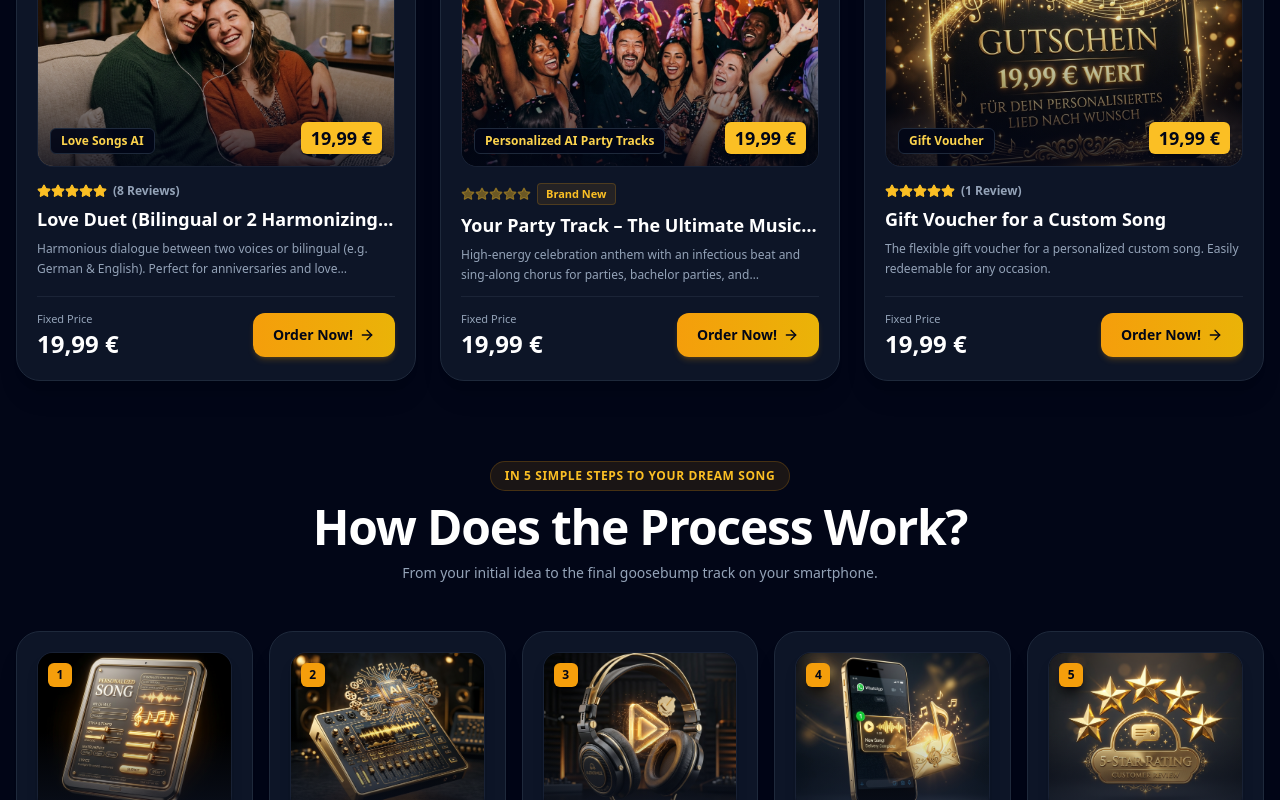
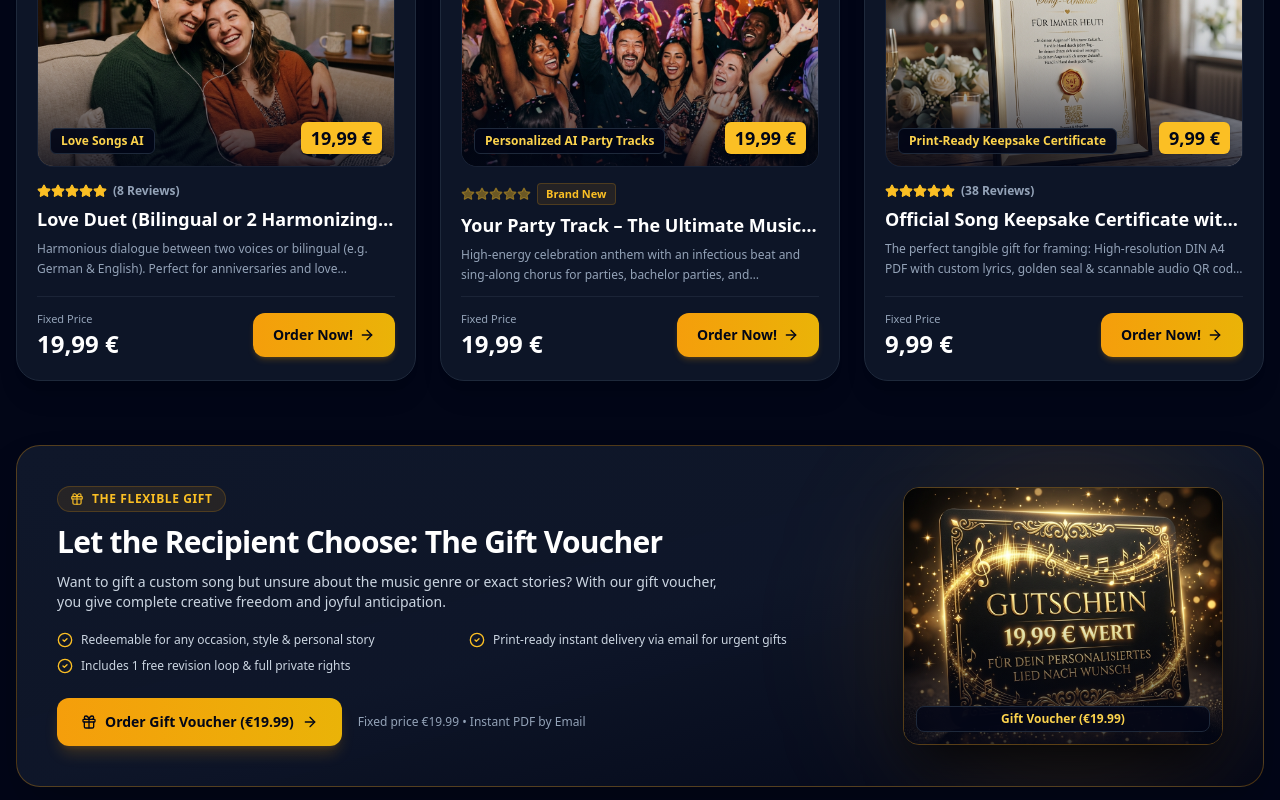
Before and after one commit to dirkonlineservices/mymusicmoment24, a React (Vite) app: page / in a window 1280 px wide. Shown: the part 4160-4960 px from the top of the page. Built offline with nearby package versions, Linux system fonts and the light colour scheme.

Commit message:
feat: replace 6th catalog product with official song certificate and add dedicated gift voucher spotlight banner

```diff
--- a/src/components/ProductCatalog.jsx
+++ b/src/components/ProductCatalog.jsx
@@ -1,5 +1,5 @@
 import React, { useState } from "react";
-import { Star, Sparkles, ArrowRight, Play, X, Youtube } from "lucide-react";
+import { Star, Sparkles, ArrowRight, Play, X, Youtube, Gift, CheckCircle2 } from "lucide-react";
 import { PRODUCTS } from "../data/products";
 import { useLanguage } from "../context/LanguageContext";
 
@@ -10,6 +10,7 @@ const CATEGORIES = [
   { id: "jubilaeum", label: "Jubiläum & Hochzeitstag" },
   { id: "liebe", label: "Liebeslieder KI" },
   { id: "party", label: "Partytracks KI" },
+  { id: "urkunde", label: "Song-Urkunde" },
 ];
 
 export default function ProductCatalog({ onSelectProduct }) {
@@ -24,6 +25,7 @@ export default function ProductCatalog({ onSelectProduct }) {
     jubilaeum: language === "en" ? "Anniversary & Milestone" : "Jubiläum & Hochzeitstag",
     liebe: language === "en" ? "Love Songs AI" : "Liebeslieder KI",
     party: language === "en" ? "Party Tracks AI" : "Partytracks KI",
+    urkunde: language === "en" ? "Keepsake Certificate" : "Song-Urkunde",
   };
 
   const getLocalizedProduct = (prod) => {
@@ -110,7 +112,7 @@ export default function ProductCatalog({ onSelectProduct }) {
                     {prod.categoryLabel}
                   </span>
                   <span className="text-base sm:text-lg font-black text-slate-950 bg-amber-400 px-2.5 py-0.5 rounded-md shadow">
-                    19,99 €
+                    {prod.price.toFixed(2).replace(".", ",")} €
                   </span>
                 </div>
               </div>
@@ -170,7 +172,7 @@ export default function ProductCatalog({ onSelectProduct }) {
             <div className="pt-3.5 border-t border-slate-800/80 flex items-center justify-between gap-3">
               <div>
                 <span className="text-[11px] text-slate-400 block">{t("catalog.fixedPrice")}</span>
-                <span className="text-xl sm:text-2xl font-black text-white">19,99 €</span>
+                <span className="text-xl sm:text-2xl font-black text-white">{prod.price.toFixed(2).replace(".", ",")} €</span>
               </div>
               <button
                 onClick={() => onSelectProduct(prod)}
@@ -183,6 +185,78 @@ export default function ProductCatalog({ onSelectProduct }) {
           </div>
           );
         })}
+      </div>
+
+      {/* Geschenkgutschein Feature Banner */}
+      <div className="mt-12 sm:mt-16 bg-gradient-to-br from-slate-900 via-slate-900/95 to-slate-950 border border-amber-500/30 hover:border-amber-500/50 rounded-3xl p-6 sm:p-8 lg:p-10 flex flex-col lg:flex-row items-center justify-between gap-8 shadow-2xl relative overflow-hidden transition-all">
+        {/* Glow background accent */}
+        <div className="absolute top-0 right-0 w-96 h-96 bg-amber-500/10 rounded-full blur-3xl pointer-events-none" />
+
+        <div className="flex-1 min-w-0 z-10">
+          <div className="inline-flex items-center gap-2 text-xs font-bold uppercase tracking-wider text-amber-400 bg-amber-500/10 border border-amber-500/20 px-3 py-1 rounded-full mb-3">
+            <Gift className="w-3.5 h-3.5" />
+            <span>{t("catalog.voucherBanner.badge", "Das flexible Geschenk")}</span>
+          </div>
+
+          <h3 className="text-xl sm:text-3xl font-extrabold text-white tracking-tight mb-3">
+            {t("catalog.voucherBanner.title", "Überlasse dem Beschenkten die Wahl: Der Geschenkgutschein")}
+          </h3>
+
+          <p className="text-slate-300 text-xs sm:text-sm leading-relaxed mb-5 max-w-2xl">
+            {t("catalog.voucherBanner.desc", "Du möchtest einen Song verschenken, bist dir bei Musikstil oder Anekdoten aber noch unsicher? Mit unserem Gutschein verschenkst du pure Vorfreude und die volle kreative Freiheit.")}
+          </p>
+
+          <div className="grid grid-cols-1 sm:grid-cols-2 gap-2.5 mb-6 text-xs text-slate-300">
+            <div className="flex items-center gap-2">
+              <CheckCircle2 className="w-4 h-4 text-amber-400 shrink-0" />
+              <span>{t("catalog.voucherBanner.feature1", "Flexibel einlösbar für jeden Anlass & jedes Genre")}</span>
+            </div>
+            <div className="flex items-center gap-2">
+              <CheckCircle2 className="w-4 h-4 text-amber-400 shrink-0" />
+              <span>{t("catalog.voucherBanner.feature2", "Sofort druckfertig per E-Mail für eilige Geschenke")}</span>
+            </div>
+            <div className="flex items-center gap-2">
+              <CheckCircle2 className="w-4 h-4 text-amber-400 shrink-0" />
+              <span>{t("catalog.voucherBanner.feature3", "Inklusive 1 Gratis-Korrekturschleife & privater Nutzungsrechte")}</span>
+            </div>
+          </div>
+
+          <div className="flex flex-wrap items-center gap-4">
+            <button
+              onClick={() =>
+                onSelectProduct({
+                  id: "gutschein",
+                  title: language === "en" ? "Gift Voucher for a Custom Song" : "Geschenkgutschein für ein Wunschlied",
+                  price: 19.99,
+                  category: "gutschein",
+                })
+              }
+              className="px-6 py-3.5 bg-gradient-to-r from-amber-500 to-yellow-500 hover:from-amber-600 hover:to-yellow-600 text-slate-950 font-black text-sm rounded-xl shadow-lg shadow-amber-500/20 flex items-center gap-2 transition active:scale-95"
+            >
+              <Gift className="w-4 h-4" />
+              <span>{t("catalog.voucherBanner.btn", "Gutschein verschenken (19,99 €)")}</span>
+              <ArrowRight className="w-4 h-4" />
+            </button>
+            <span className="text-xs text-slate-400 font-medium">
+              {language === "en" ? "Fixed price €19.99 • Instant PDF by Email" : "19,99 € Festpreis • Sofort per E-Mail"}
+            </span>
+          </div>
+        </div>
+
+        {/* Voucher Photo Mockup */}
+        <div className="w-full lg:w-80 shrink-0 z-10">
+          <div className="relative rounded-2xl overflow-hidden border border-amber-500/30 shadow-2xl shadow-black/80 group">
+            <img
+              src="/images/gutschein.jpg"
+              alt="Geschenkgutschein MyMusicMoment24"
+              className="w-full h-56 lg:h-64 object-cover group-hover:scale-105 transition-transform duration-700"
+            />
+            <div className="absolute inset-0 bg-gradient-to-t from-slate-950/80 via-transparent to-transparent pointer-events-none" />
+            <span className="absolute bottom-3 left-3 right-3 text-center text-xs font-bold text-amber-300 bg-slate-950/80 backdrop-blur-md py-1 px-3 rounded-lg border border-slate-800">
+              {language === "en" ? "Gift Voucher (€19.99)" : "Geschenkgutschein (19,99 €)"}
+            </span>
+          </div>
+        </div>
       </div>
 
       {/* Video Modal */}
--- a/src/data/products.js
+++ b/src/data/products.js
@@ -63,15 +63,15 @@ export const PRODUCTS = [
     description: "Uptempo-Feiertrack mit mitreißendem Beat und Mitsing-Refrain für Feiern, Junggesellenabschiede und Vereinsfeste.",
   },
   {
-    id: "gutschein",
-    title: "Gutschein für dein Wunschlied",
-    category: "merchandise",
-    categoryLabel: "Gutschein",
-    price: 19.99,
-    badge: "Jetzt Verschenken",
+    id: "urkunde",
+    title: "Offizielle Song-Urkunde mit Liedtext & QR-Code",
+    category: "urkunde",
+    categoryLabel: "Druckfertige Song-Urkunde",
+    price: 9.99,
+    badge: "Top-Geschenk",
     rating: 5.0,
-    reviewsCount: 1,
-    image: "/images/gutschein.jpg",
-    description: "Der flexible Geschenkgutschein für ein personalisiertes Wunschlied. Flexibel einlösbar für jeden beliebigen Anlass.",
+    reviewsCount: 38,
+    image: "/images/urkunde-beispiel.jpg",
+    description: "Das perfekte greifbare Geschenk zum Einrahmen: Hochauflösendes DIN A4 PDF mit persönlichem Liedtext, goldenem Siegel & scannbarem QR-Code zum direkten Abspielen auf dem Smartphone.",
   },
 ];
--- a/src/i18n/translations.js
+++ b/src/i18n/translations.js
@@ -258,12 +258,21 @@ export const translations = {
           categoryLabel: "Personalisierte KI Partytracks",
           desc: "Uptempo-Feiertrack mit mitreißendem Beat und Mitsing-Refrain für Feiern, Junggesellenabschiede und Vereinsfeste.",
         },
-        gutschein: {
-          badge: "Jetzt Verschenken",
-          title: "Gutschein für dein Wunschlied",
-          categoryLabel: "Gutschein",
-          desc: "Der flexible Geschenkgutschein für ein personalisiertes Wunschlied. Flexibel einlösbar für jeden beliebigen Anlass.",
+        urkunde: {
+          badge: "Top-Geschenk",
+          title: "Offizielle Song-Urkunde mit Liedtext & QR-Code",
+          categoryLabel: "Druckfertige Song-Urkunde",
+          desc: "Das perfekte greifbare Geschenk zum Einrahmen: Hochauflösendes DIN A4 PDF mit persönlichem Liedtext, goldenem Siegel & scannbarem QR-Code zum direkten Abspielen auf dem Smartphone.",
         },
+      },
+      voucherBanner: {
+        badge: "Das flexible Geschenk",
+        title: "Überlasse dem Beschenkten die Wahl: Der Geschenkgutschein",
+        desc: "Du möchtest einen Song verschenken, bist dir bei Musikstil oder Anekdoten aber noch unsicher? Mit unserem Gutschein verschenkst du pure Vorfreude und die volle kreative Freiheit.",
+        feature1: "Flexibel einlösbar für jeden Anlass & jedes Genre",
+        feature2: "Sofort druckfertig per E-Mail für eilige Geschenke",
+        feature3: "Inklusive 1 Gratis-Korrekturschleife & privater Nutzungsrechte",
+        btn: "Gutschein verschenken (19,99 €)",
       },
     },
 
@@ -691,12 +700,21 @@ export const translations = {
           categoryLabel: "Personalized AI Party Tracks",
           desc: "High-energy celebration anthem with an infectious beat and sing-along chorus for parties, bachelor parties, and celebrations.",
         },
-        gutschein: {
-          badge: "Gift Now",
-          title: "Gift Voucher for a Custom Song",
-          categoryLabel: "Gift Voucher",
-          desc: "The flexible gift voucher for a personalized custom song. Easily redeemable for any occasion.",
+        urkunde: {
+          badge: "Top Gift",
+          title: "Official Song Keepsake Certificate with Lyrics & QR Code",
+          categoryLabel: "Print-Ready Keepsake Certificate",
+          desc: "The perfect tangible gift for framing: High-resolution DIN A4 PDF with custom lyrics, golden seal & scannable audio QR code to play the song instantly on any smartphone.",
         },
+      },
+      voucherBanner: {
+        badge: "The Flexible Gift",
+        title: "Let the Recipient Choose: The Gift Voucher",
+        desc: "Want to gift a custom song but unsure about the music genre or exact stories? With our gift voucher, you give complete creative freedom and joyful anticipation.",
+        feature1: "Redeemable for any occasion, style & personal story",
+        feature2: "Print-ready instant delivery via email for urgent gifts",
+        feature3: "Includes 1 free revision loop & full private rights",
+        btn: "Order Gift Voucher (€19.99)",
       },
     },
 
```
